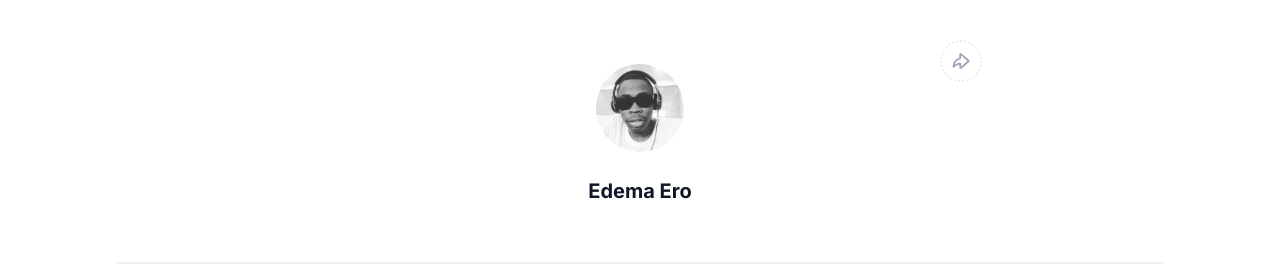
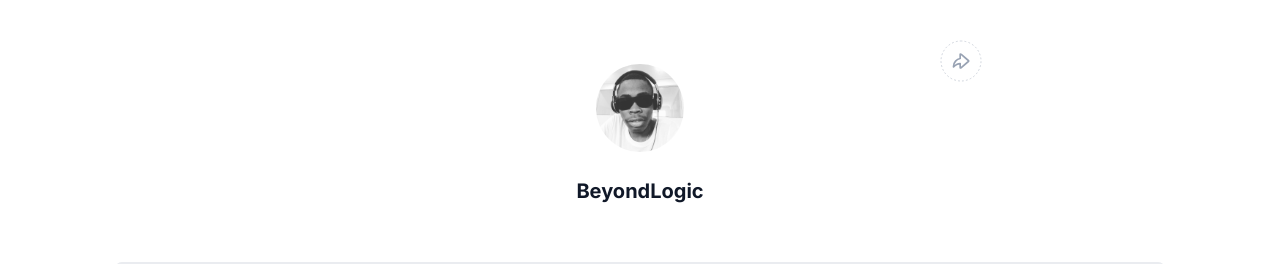
Before and after one commit to Beyond-Logic/Basic-Basic-Webpage-HNG9-Task-1, a React (Create React App) app: page / in a window 1280 px wide. Shown: the top 264 px of the page. Built offline with nearby package versions, Linux system fonts and the light colour scheme.

Commit message:
update profile card

```diff
--- a/src/components/ProfileCard.tsx
+++ b/src/components/ProfileCard.tsx
@@ -40,7 +40,7 @@ const ProfileCard = () => {
           id="twitter"
           className="mt-[24px] font-bold md:text-[20px] text-[18px] md:leading-[30px] leading-[28px] text-[#101828] text-center"
         >
-          Edema Ero
+          BeyondLogic
         </h5>
       </div>
       <div className="absolute right-0 top-0">
```
